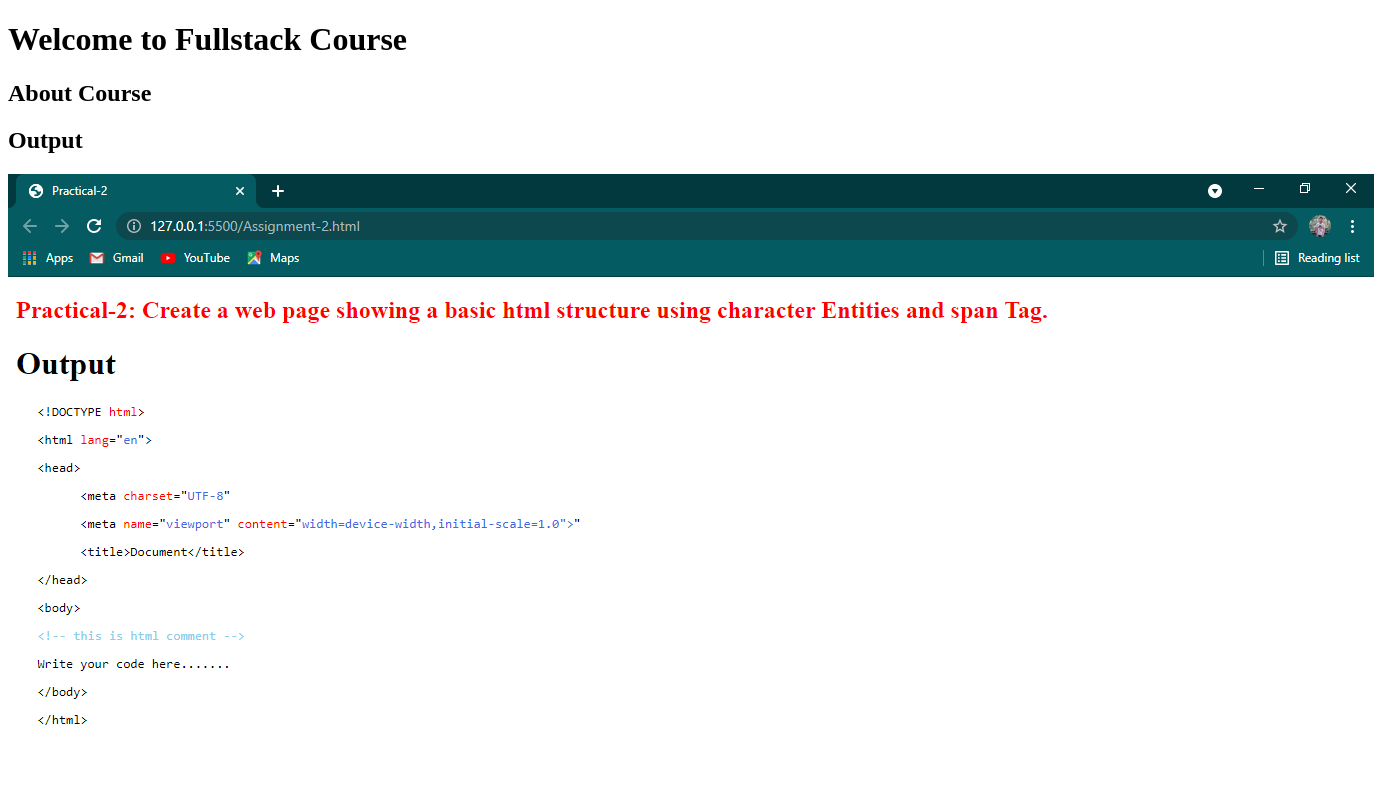
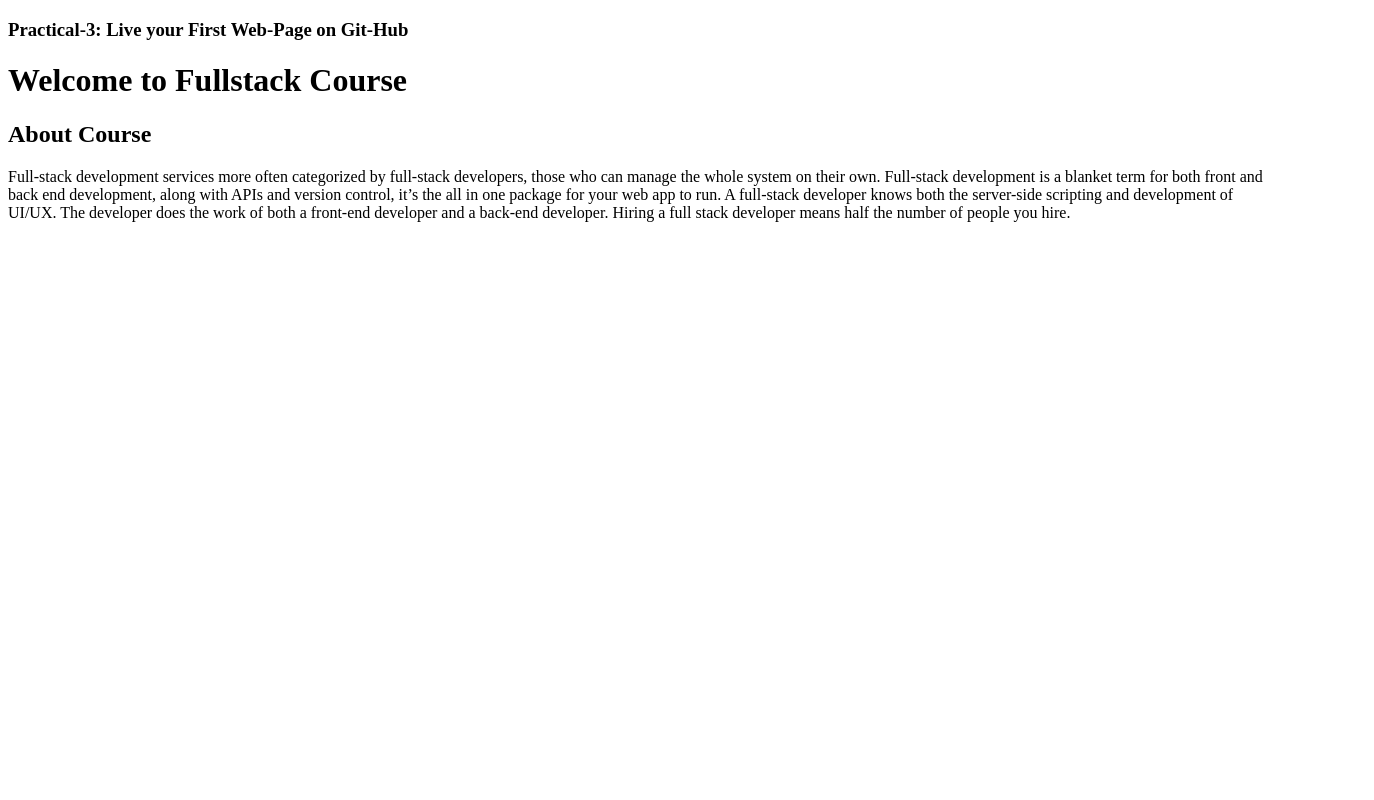
Before and after one commit to Rjjais/Fullstack_repo-for-Practical, a plain HTML site: page practical-3.html in a window 1280 px wide. Shown: the top 800 px of the page, 1374 px wide, since content can reach past the window. Drawn offline with Linux system fonts and the light colour scheme.

Commit message:
practical-3 update

```diff
--- a/practical-3.html
+++ b/practical-3.html
@@ -7,10 +7,9 @@
     <title>Practical-3</title>
 </head>
 <body>
+    <h3>Practical-3: Live your First Web-Page on Git-Hub</h3>
     <h1>Welcome to Fullstack Course</h1>
     <h2>About Course</h2>
-
-    <h2>Output</h2>
-    <img src="./assets/images/ss8.png" alt="">
+    <p>Full-stack development services more often categorized by full-stack developers, those who can manage the whole system on their own. Full-stack development is a blanket term for both front and back end development, along with APIs and version control, it’s the all in one package for your web app to run. A full-stack developer knows both the server-side scripting and development of UI/UX. The developer does the work of both a front-end developer and a back-end developer. Hiring a full stack developer means half the number of people you hire.</p>
 </body>
 </html>
```
